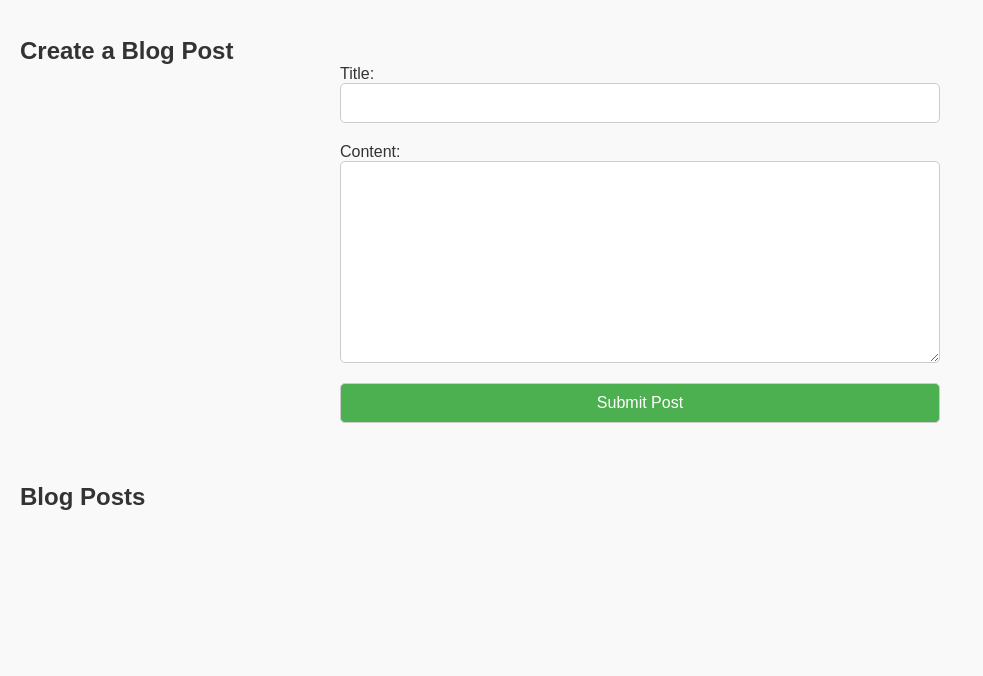
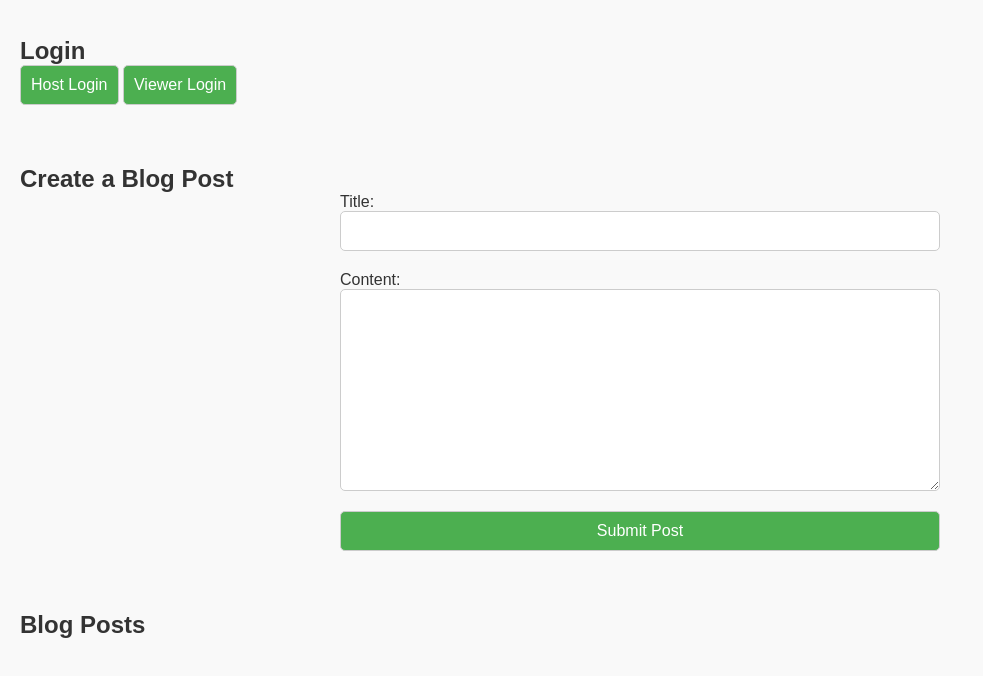
Before and after one commit to Demi-Ajayi/blog-website, a plain HTML site: page index.html in a window 1280 px wide. Shown: the part 78-754 px from the top of the page, without its empty margins (0-983 px from the left). Drawn offline with Linux system fonts and the light colour scheme.

Commit message:
Added login system
To separate the host’s and viewer’s interfaces, using a login system that distinguishes between the two roles.

```diff
--- a/index.html
+++ b/index.html
@@ -10,6 +10,13 @@
     <header>
       <h1>My Blog</h1>
     </header>
+
+    <!-- Role selection or login -->
+    <section id="login-section">
+      <h2>Login</h2>
+      <button id="host-login">Host Login</button>
+      <button id="viewer-login">Viewer Login</button>
+    </section>
 
     <!-- Section for the host to upload a blog post -->
     <section id="post-upload">
```
